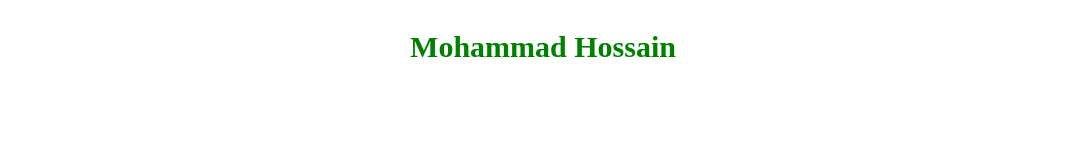
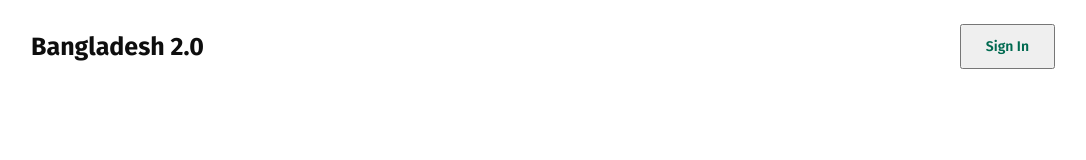
Before and after one commit to mbinfaruk/assignment-1, a plain HTML site: page index.html in a window 1280 px wide. Shown: the whole page, without its empty margins (97-1183 px from the left). Drawn offline with Linux system fonts and the light colour scheme.

Commit message:
add heading

```diff
--- a/index.html
+++ b/index.html
@@ -4,14 +4,20 @@
     <meta charset="UTF-8">
     <meta name="viewport" content="width=device-width, initial-scale=1.0">
     <title>Assignment-1</title>
+
+    <link rel="preconnect" href="https://fonts.googleapis.com">
+    <link rel="preconnect" href="https://fonts.gstatic.com" crossorigin>
+    <link href="https://fonts.googleapis.com/css2?family=Fira+Sans:ital,wght@0,100;0,200;0,300;0,400;0,500;0,600;0,700;0,800;0,900;1,100;1,200;1,300;1,400;1,500;1,600;1,700;1,800;1,900&display=swap" rel="stylesheet">
+
     <link rel="stylesheet" href="styles/style.css">
 </head>
 <body>
     <header>
-
+        <h1 class="header-heading">Bangladesh 2.0</h1>
+        <a href=""><button class="header-sign">Sign In</button></a>
     </header>
     <main>
-        <p class="mohammad">Mohammad Hossain</p>
+        <!-- <p class="mohammad">Mohammad Hossain</p> -->
     </main>
     <footer>
 
--- a/styles/style.css
+++ b/styles/style.css
@@ -1,6 +1,37 @@
-.mohammad{
-    color: green;
-    font-size: 30px;
-    font-weight: 800;
-    text-align: center;
+*{
+    margin: 0;
+    padding: 0;
 }
+
+
+
+/* header */
+header{
+    display: flex;
+    /* align-content: center; */
+    justify-content: space-between;
+    align-items: center;
+    padding: 24px 128px;
+}
+.header-heading{
+    color: rgba(14, 14, 14, 1);
+
+    font-family: Fira Sans;
+    font-size: 25px;
+    font-weight: 700;
+    line-height: 30px;
+    letter-spacing: 0%;
+    text-align: left;
+}
+.header-sign{
+    color: rgba(0, 106, 80, 1);
+
+    font-family: Fira Sans;
+    font-size: 14px;
+    font-weight: 600;
+    line-height: 17px;
+    letter-spacing: 0%;
+    text-align: left;
+    padding: 12px 24px;
+}
+/* header close */
```
